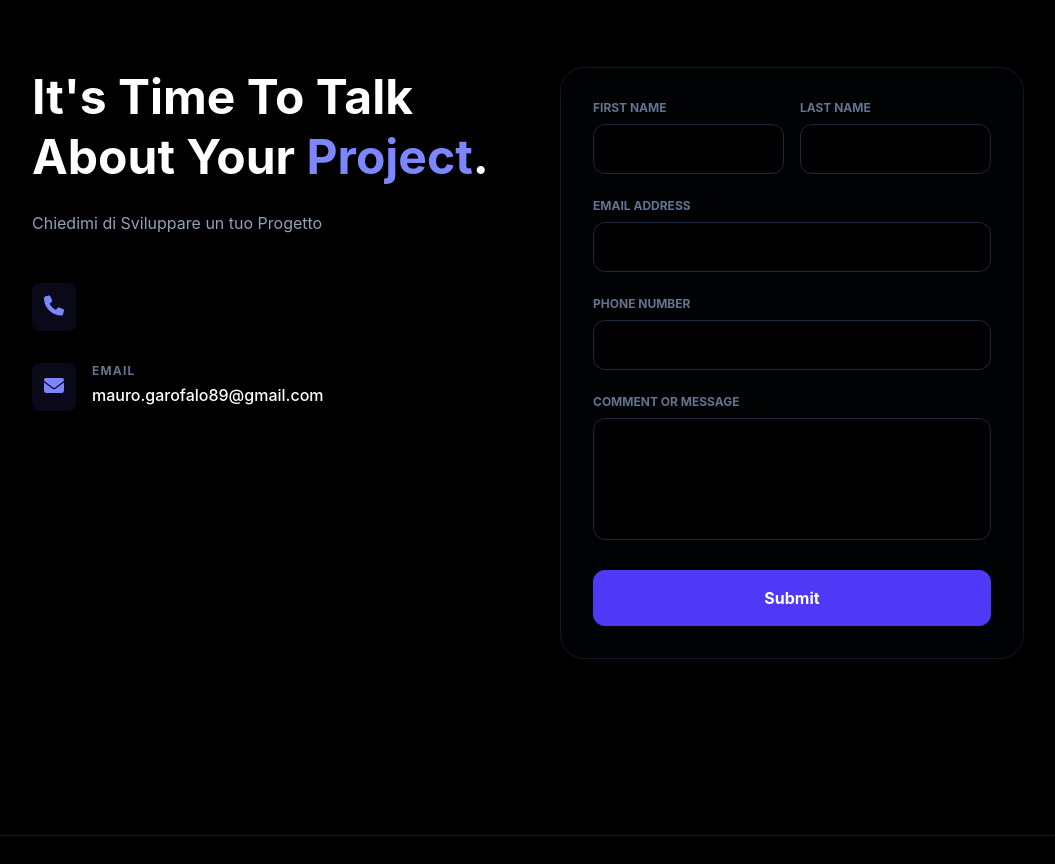
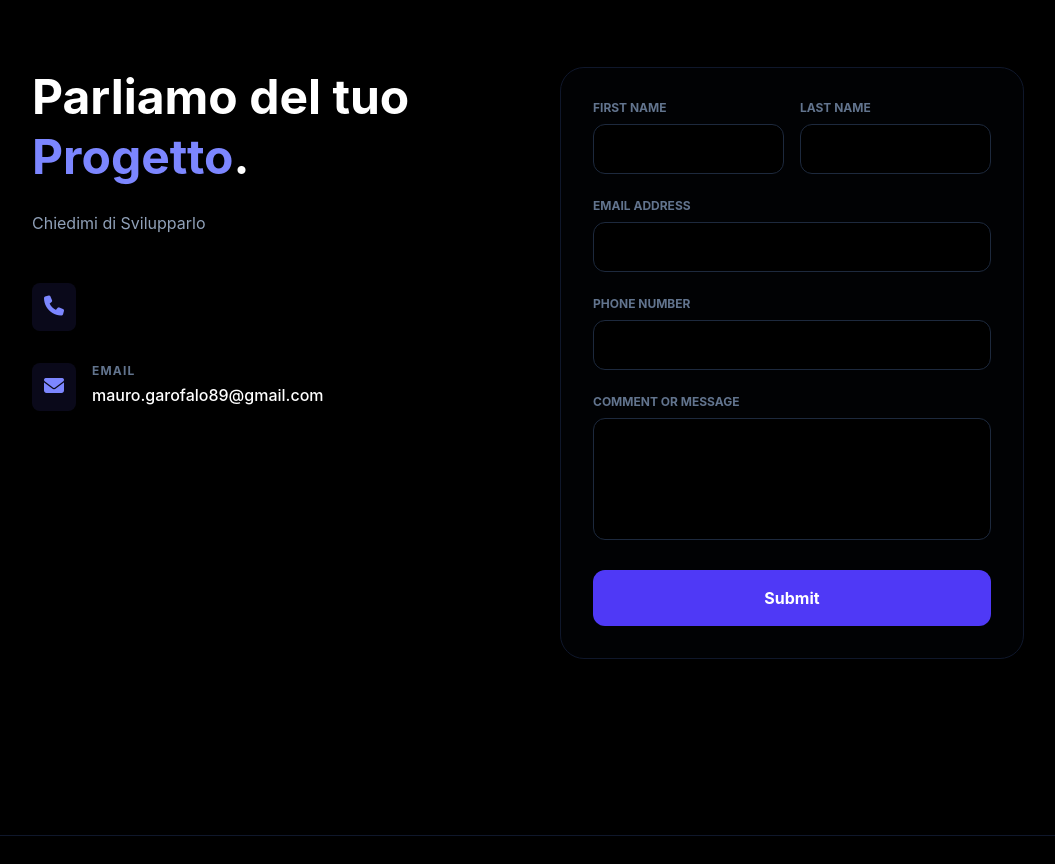
Before and after one commit to MauroZz8/mauro-portfolio, a React (Vite) app: page / in a window 1280 px wide. Shown: the part 1200-2064 px from the top of the page, without its empty margins (112-1167 px from the left). Built offline with nearby package versions, Linux system fonts and the light colour scheme.

Commit message:
Abbinamento perfetto nomi immagini progetti

```diff
--- a/src/App.jsx
+++ b/src/App.jsx
@@ -105,10 +105,10 @@ function App() {
           {/* Sinistra: Testo e Info */}
           <div>
             <h2 className="text-4xl md:text-5xl font-bold text-white mb-6 leading-tight">
-              It's Time To Talk About Your <span className="text-indigo-400">Project</span>.
+              Parliamo del tuo <span className="text-indigo-400">Progetto</span>.
             </h2>
             <p className="text-slate-400 mb-12">
-              Chiedimi di Sviluppare un tuo Progetto
+              Chiedimi di Svilupparlo
             </p>
 
             <div className="space-y-8">
```
